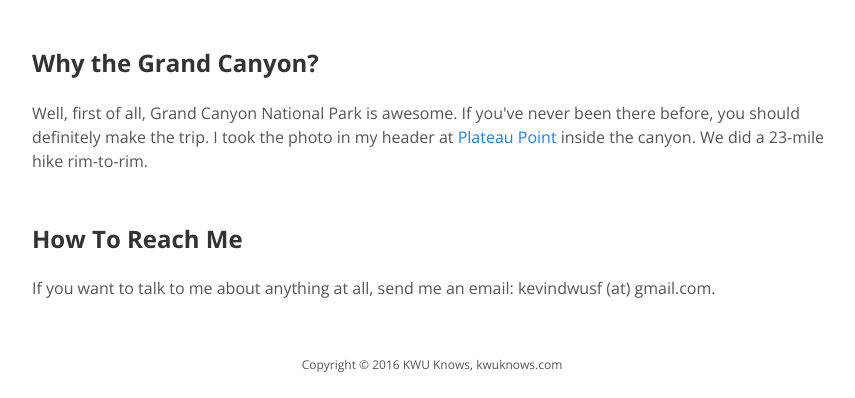
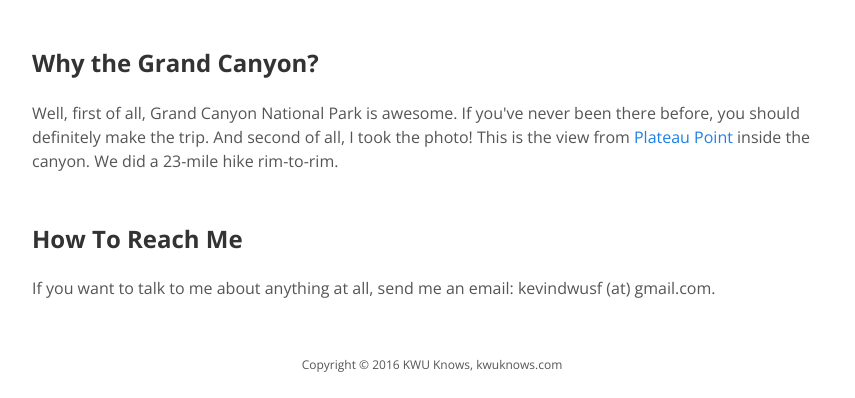
Before and after one commit to eventhough/kwuknows.com, a plain HTML site: page index.html in a window 1280 px wide. Shown: the part 970-1368 px from the top of the page, without its empty margins (208-1063 px from the left). Drawn offline with nearby package versions, Linux system fonts and the light colour scheme.

Commit message:
edits to grand canyon paragraph.

```diff
--- a/index.html
+++ b/index.html
@@ -66,8 +66,8 @@
       <h2>Why the Grand Canyon?</h2>
       <p>
         Well, first of all, Grand Canyon National Park is awesome. If you've
-        never been there before, you should definitely make the trip. I took the
-        photo in my header at
+        never been there before, you should definitely make the trip. And second of all,
+        I took the photo! This is the view from
         <a href="https://www.google.com/maps/place/Plateau+Point/@36.0885942,-112.1357953,15320m/data=!3m1!1e3!4m5!3m4!1s0x8733113b69ff75eb:0xa5fc53010286f795!8m2!3d36.092854!4d-112.1170097">Plateau Point</a>
         inside the canyon. We did a 23-mile hike
         rim-to-rim.
```
